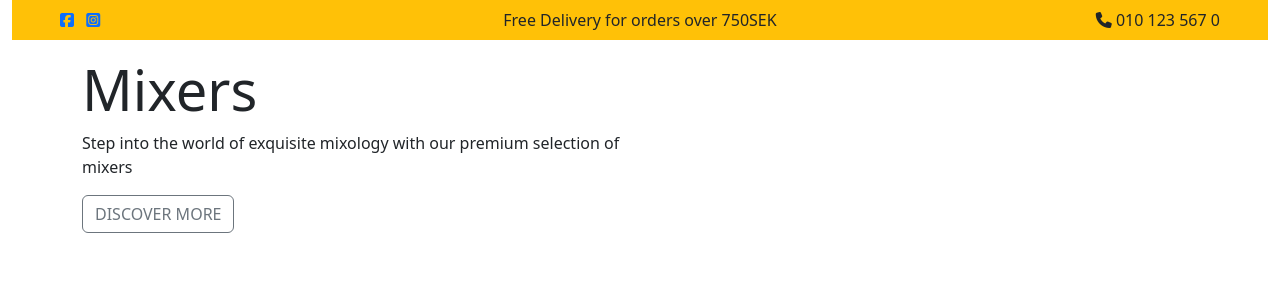
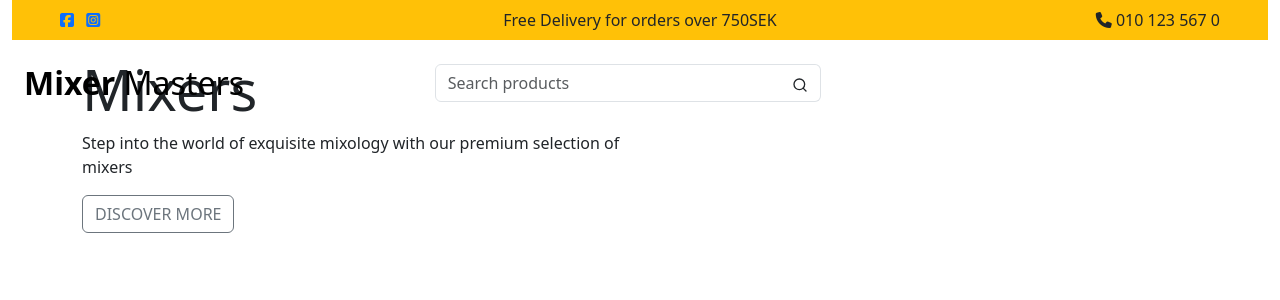
Before and after one commit to SorinPan/mixer_masters, a Django app: page / in a window 1280 px wide. Shown: the top 300 px of the page. Run offline with Django 4.2, Linux system fonts and the light colour scheme; some libraries are stand-ins or nearby versions.

Commit message:
Add structure for logo and search form

```diff
--- a/templates/base.html
+++ b/templates/base.html
@@ -67,6 +67,37 @@
           </div>
         </div>
       </div>
+      <!-- Info top bar end -->
+
+      <!-- Top Nav -->
+      <div class="py-4">
+        <div class="container-fluid">
+          <div id="topbar" class="row w-100 align-items-center">
+            <div class="col-xxl-2 col-lg-4 col-md-6 col-5">
+              <a href="{% url 'home' %}" class="nav-link main-logo-link">
+                <h2 class="logo-font text-black my-0"><strong>Mixer</strong> Masters</h2>
+            </a>
+            </div>
+            <div class="col-xxl-4 col-lg-4 d-none d-lg-block">
+              <form method="GET" action="#">
+                <div class="input-group">
+                   <input class="form-control" type="text" name="q" placeholder="Search products">
+                   <div class="input-group-append">
+                      <button class="form-control btn bg-white border border-start-0 rounded-0 rounded-end" type="submit">
+                         <svg xmlns="http://www.w3.org/2000/svg" width="16" height="16" viewBox="0 0 24 24" fill="none" stroke="currentColor" stroke-width="2" stroke-linecap="round" stroke-linejoin="round" class="feather feather-search">
+                            <circle cx="11" cy="11" r="8"></circle>
+                            <line x1="21" y1="21" x2="16.65" y2="16.65"></line>
+                         </svg>
+                      </button>
+                   </div>
+                </div>
+             </form>
+            </div>
+            <div class="col-lg-2 col-xxl-2 text-end col-md-6 col-7"></div>
+          </div>
+        </div>
+      </div>
+      <!-- End Top Nav -->
     </header>
 
     <!-- PAGE CONTENT -->
```
